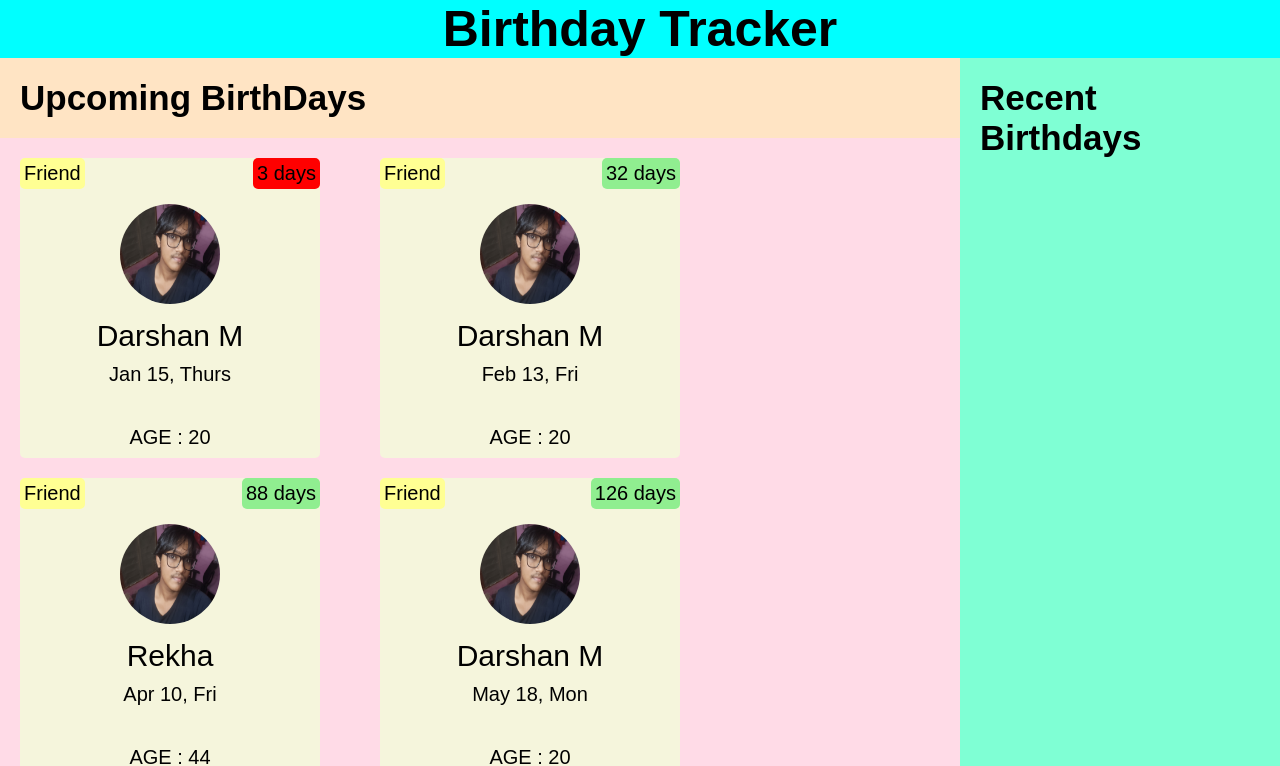
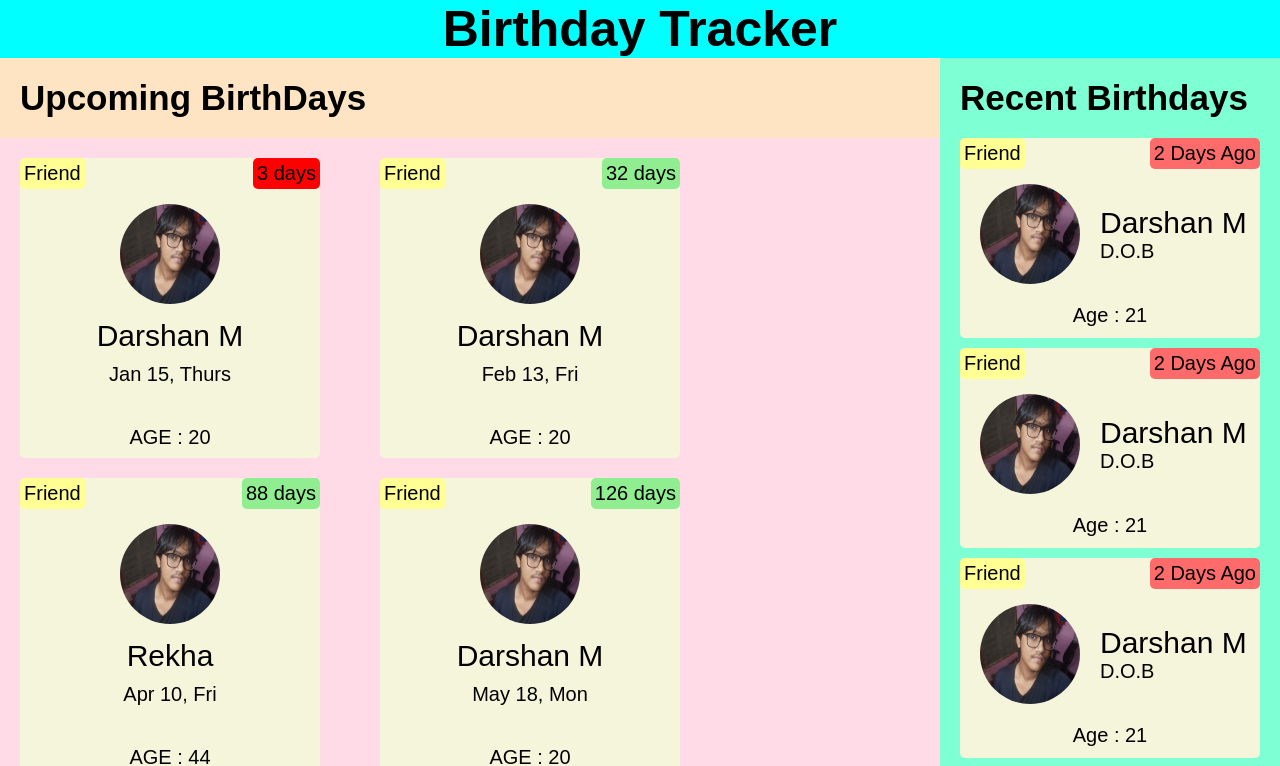
Before and after one commit to rbsk-05/birthday-tracker, a React (Vite) app: page / in a window 1280 px wide. Shown: the top 766 px of the page. Built offline with nearby package versions, Linux system fonts and the light colour scheme; a web font is replaced by a local one.

Commit message:
Design Recent-div Structure and Layout

```diff
--- a/src/App.jsx
+++ b/src/App.jsx
@@ -1,6 +1,7 @@
 import './App.css'
 import birthdays from './birthdays';
 import BirthdayCard from './components/BirthdayCard';
+import RecentCard from './components/RecentCard';
 import {getAge, getDate, getDay, getBirthDate, getBirthMonth} from './utils/date';
 
 function App() {
@@ -43,6 +44,15 @@ function App() {
 
       <div className="Recent-div">
         <h3>Recent Birthdays</h3>
+
+        <div className='Recent-card-div'>
+          {/* STATIC CODE */}
+          <RecentCard />
+          <RecentCard />
+          <RecentCard />
+          <RecentCard />
+        </div>
+
       </div>
     </div>
     </>
--- a/src/components/BirthdayCard.css
+++ b/src/components/BirthdayCard.css
@@ -7,18 +7,6 @@
 
   display: flex;
   flex-direction: column;
-}
-
-.Birthday-days.red{
-  background-color: red;
-}
-
-.Birthday-days.yellow{
-  background-color: yellow;
-}
-
-.Birthday-days.green{
-  background-color: lightgreen;
 }
 
 .Birthday-card-header{
@@ -39,6 +27,18 @@
 
 .Birthday-days{
   background-color: rgb(255, 107, 107);
+}
+
+.Birthday-days.red{
+  background-color: red;
+}
+
+.Birthday-days.yellow{
+  background-color: yellow;
+}
+
+.Birthday-days.green{
+  background-color: lightgreen;
 }
 
 .Birthday-content-div{
--- /dev/null
+++ b/src/components/RecentCard.css
@@ -0,0 +1,53 @@
+.Recent-card{
+  background-color: beige;
+  height: 200px;
+  width: 300px;
+  margin: 0px 20px;
+  border-radius: 5px;
+  margin-bottom: 10px;
+
+  display: flex;
+  flex-direction: column;
+}
+
+.Recent-card-content{
+  display: flex;
+  flex-direction: row;
+  align-items: center;
+}
+
+.Recent-card-content img{
+  margin: 0px;
+  margin-left: 20px;
+  width: 100px;
+  height: 100px;
+  border-radius: 50%;
+}
+
+.Recent-card-content div{
+  margin-left: 20px;
+}
+
+.Birthday-name-recent{
+  margin: 0px;
+  font-size: 30px;
+}
+
+.Birthday-date-recent{
+  margin: 0px;
+  font-size: 20px;
+}
+
+.Recent-card-footer{
+  display: flex;
+  flex-direction: column;
+  align-items: center;
+  justify-content: center;
+}
+
+.Recent-card-footer p{
+  margin: 0px;
+  font-size: 20px;
+  font-weight: 300;
+  margin-top: 20px;
+}
--- /dev/null
+++ b/src/components/RecentCard.jsx
@@ -0,0 +1,25 @@
+import './RecentCard.css'
+
+function RecentCard(){
+  return (
+    <div className='Recent-card'>
+      <div className='Birthday-card-header'>
+        <span className='Birthday-tag'>Friend</span>
+        <span className='Birthday-days'>2 Days Ago</span>
+      </div>
+      <div className='Recent-card-content'>
+        <img src="darshan.jpg"/>
+        <div>
+          <p className='Birthday-name-recent'>Darshan M</p>
+          <p className='Birthday-date-recent'>D.O.B</p>
+        </div>
+
+      </div>
+      <div className="Recent-card-footer">
+        <p>Age : 21</p>
+      </div>
+    </div>
+  );
+}
+
+export default RecentCard;
```
